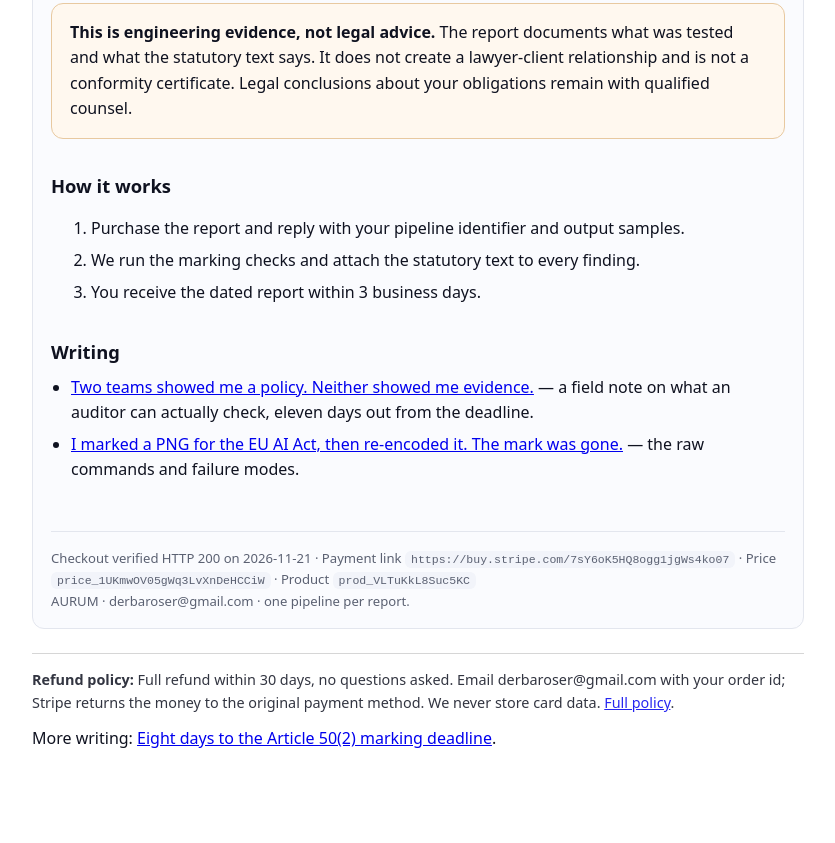
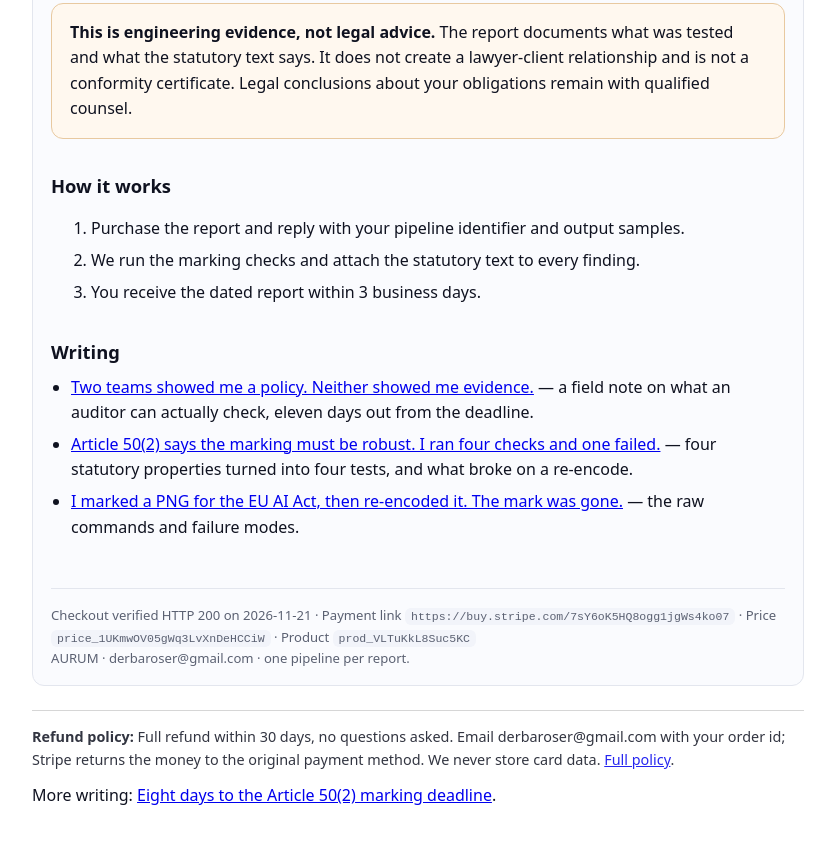
Before and after one commit to derbaroser-eng/art50-conform, a plain HTML site: page index.html in a window 1280 px wide. Shown: the part 1069-1912 px from the top of the page, without its empty margins (222-1057 px from the left). Drawn offline with Linux system fonts and the light colour scheme.

Commit message:
Cross-link four-checks article (2lp0) on README and landing

```diff
--- a/index.html
+++ b/index.html
@@ -79,7 +79,8 @@
   <h2>Writing</h2>
   <ul>
     <li><a href="./field-note/" rel="noopener">Two teams showed me a policy. Neither showed me evidence.</a> — a field note on what an auditor can actually check, eleven days out from the deadline.</li>
-    <li><a href="https://dev.to/aurum_revenue/i-marked-a-png-for-the-eu-ai-act-then-re-encoded-it-the-mark-was-gone-2m82" rel="noopener">I marked a PNG for the EU AI Act, then re-encoded it. The mark was gone.</a> — the raw commands and failure modes.</li>
+    <li><a href="https://dev.to/aurum_revenue/article-502-says-the-marking-must-be-robust-i-ran-four-checks-and-one-failed-2lp0" rel="noopener">Article 50(2) says the marking must be robust. I ran four checks and one failed.</a> — four statutory properties turned into four tests, and what broke on a re-encode.</li>
+<li><a href="https://dev.to/aurum_revenue/i-marked-a-png-for-the-eu-ai-act-then-re-encoded-it-the-mark-was-gone-2m82" rel="noopener">I marked a PNG for the EU AI Act, then re-encoded it. The mark was gone.</a> — the raw commands and failure modes.</li>
   </ul>
 
   <footer>
```
Also changed, not shown: 1 other file.
